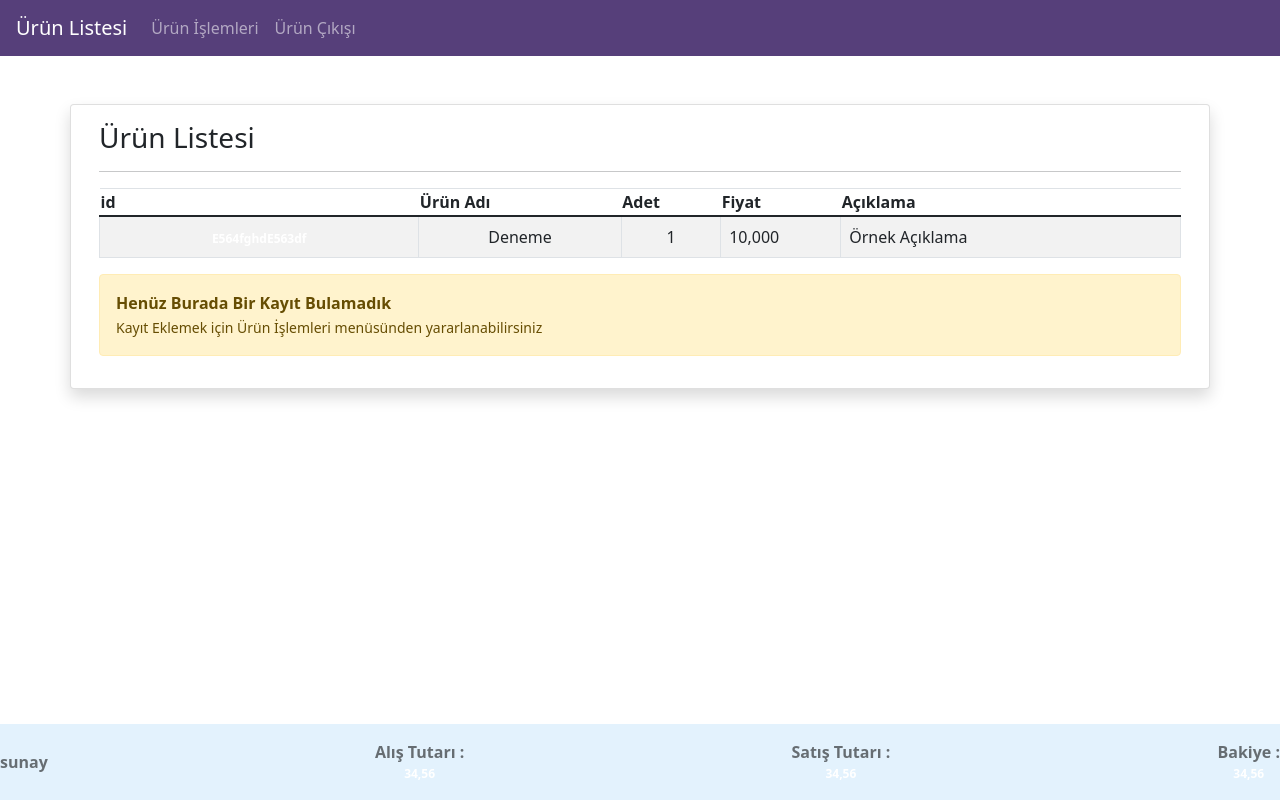
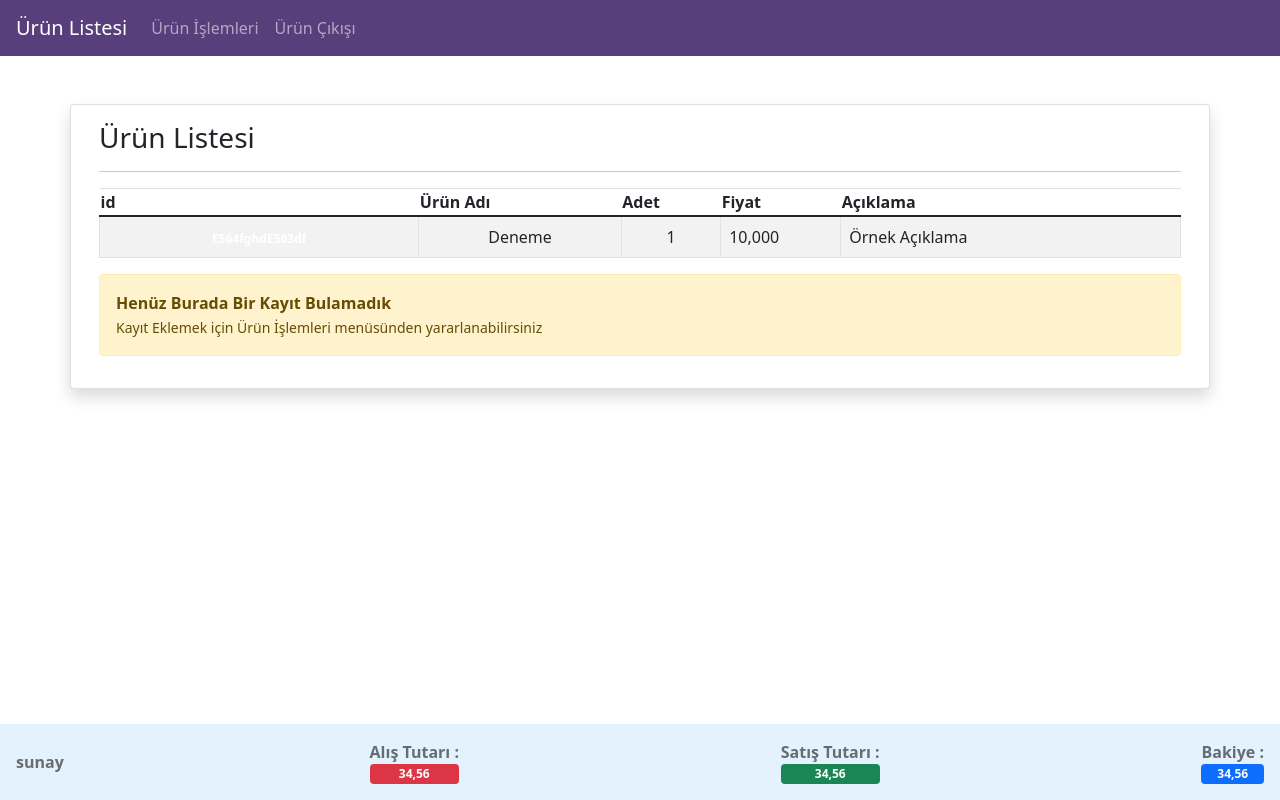
Before and after one commit to sunaycansev/product-project-crud, a Vue app: page / in a window 1280 px wide. Built offline with nearby package versions, Linux system fonts and the light colour scheme.

Commit message:
refactor footer

```diff
--- a/src/components/shared/Footer.vue
+++ b/src/components/shared/Footer.vue
@@ -3,20 +3,20 @@
     class="navbar fixed-bottom navbar-light"
     style="background-color: #e3f2fd"
   >
-    <span class="navbar-text mr-auto">
+    <span class="navbar-text ms-3">
       <strong>sunay</strong>
     </span>
-    <span class="navbar-text navbar-nav my-2 my-lg-0 mr-3">
+    <span class="navbar-text navbar-nav my-2 my-lg-0 me-3 nav-item">
       <strong>Alış Tutarı : </strong>
-      <span class="badge badge-danger">34,56</span>
+      <span class="badge bg-danger">34,56</span>
     </span>
-    <span class="navbar-text navbar-nav my-2 my-lg-0 mr-3">
+    <span class="navbar-text navbar-nav my-2 my-lg-0 me-3 nav-item">
       <strong>Satış Tutarı : </strong>
-      <span class="badge badge-success">34,56</span>
+      <span class="badge bg-success">34,56</span>
     </span>
-    <span class="navbar-text navbar-nav my-2 my-lg-0">
+    <span class="navbar-text navbar-nav my-2 my-lg-0 nav-item me-3">
       <strong>Bakiye : </strong>
-      <span class="badge badge-primary">34,56</span>
+      <span class="badge bg-primary">34,56</span>
     </span>
   </nav>
 </template>
```
